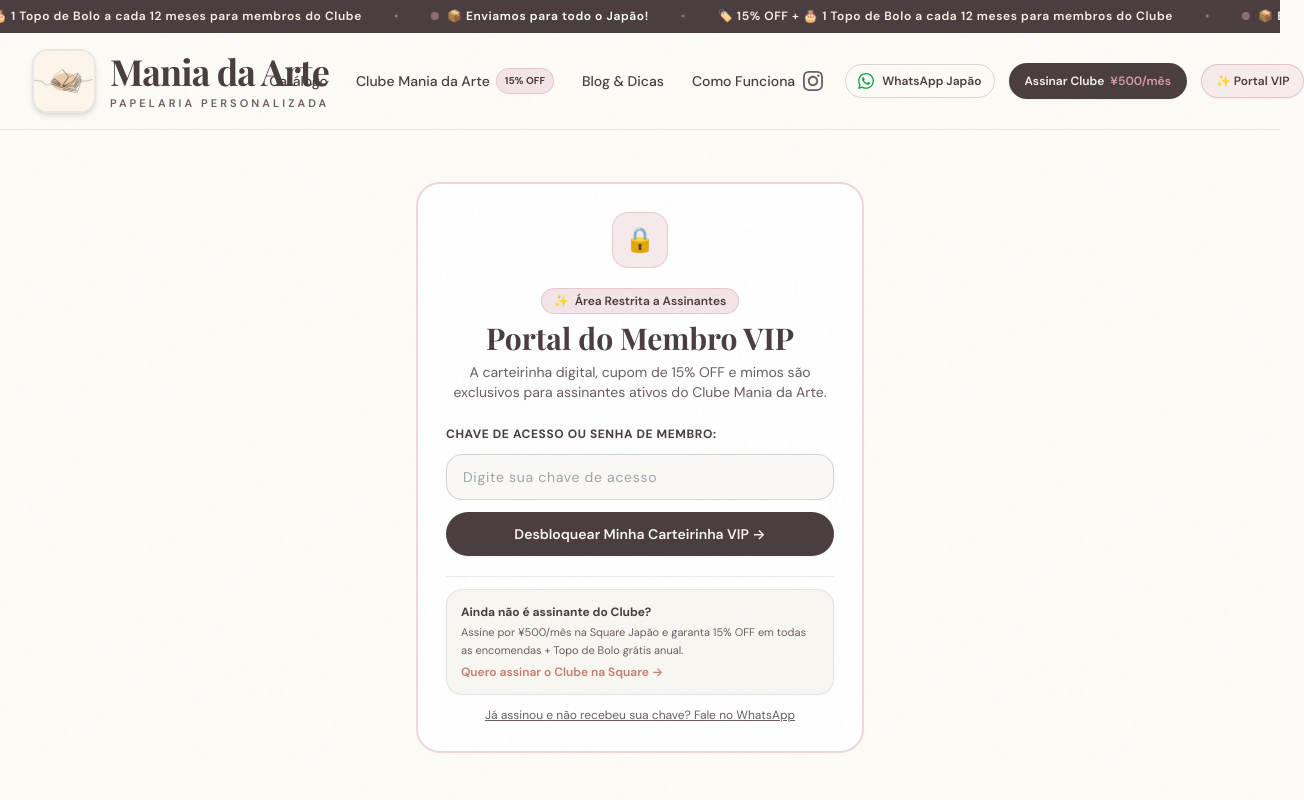
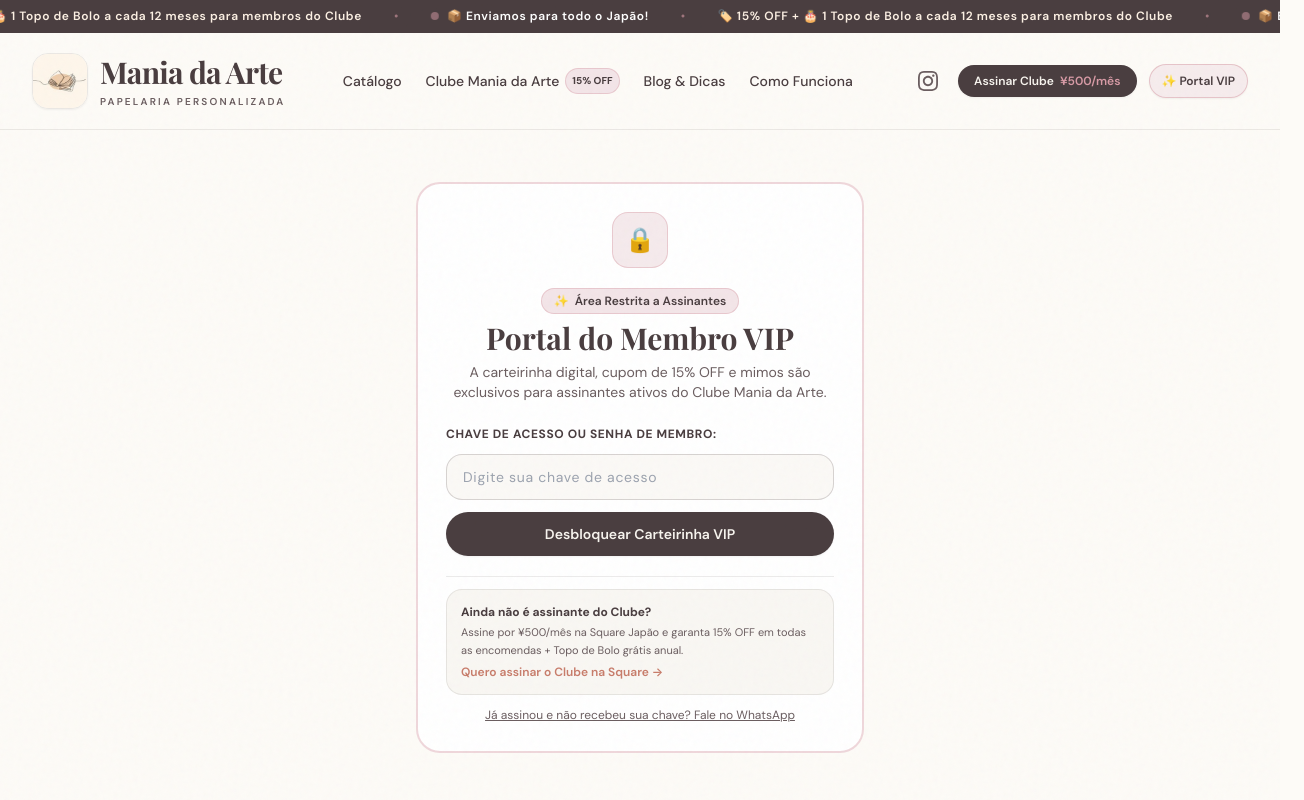
Before and after one commit to alexfujissawa/maniadaarte-site, an Astro site: page /clube/portal in a window 1280 px wide. Shown: the top 800 px of the page, 1304 px wide, since content can reach past the window. Built offline with nearby package versions, Linux system fonts and the light colour scheme; Astro itself is replaced by a stand-in of ours; a web font is replaced by a local one.

Commit message:
fix(header-portal): harmonizacao de espacamentos e navegacao responsiva

```diff
--- a/src/components/Header.astro
+++ b/src/components/Header.astro
@@ -79,32 +79,32 @@ const squareClubUrl = "https://square.link/u/maniadaarte";
     <div class="flex items-center justify-between h-24">
 
       <!-- Logo da Marca com Maior Destaque -->
-      <a href="/" class="flex items-center gap-3.5 group py-1.5" aria-label="Mania da Arte Home">
+      <a href="/" class="flex items-center gap-3 group py-1.5 shrink-0" aria-label="Mania da Arte Home">
         <div class="relative shrink-0">
           <img
             src="/images/logo-mania.png"
             alt="Mania da Arte Logo"
-            class="h-14 w-14 sm:h-16 sm:w-16 rounded-2xl object-cover shadow-md border-2 border-brand-brown/10 group-hover:scale-105 group-hover:shadow-lg transition-all duration-300"
+            class="h-12 w-12 sm:h-14 sm:w-14 rounded-2xl object-cover shadow-sm border border-brand-brown/10 group-hover:scale-105 transition-all duration-300"
           />
         </div>
         <div class="flex flex-col justify-center shrink-0">
-          <span class="font-serif text-2xl sm:text-3xl lg:text-4xl font-bold tracking-tight text-brand-brown group-hover:text-brand-terracotta transition-colors leading-none mb-1 whitespace-nowrap">
+          <span class="font-serif text-xl sm:text-2xl lg:text-3xl font-bold tracking-tight text-brand-brown group-hover:text-brand-terracotta transition-colors leading-none mb-1 whitespace-nowrap">
             Mania da Arte
           </span>
-          <span class="text-[10px] sm:text-[11px] tracking-[0.25em] sm:tracking-[0.28em] uppercase text-brand-softBrown font-semibold whitespace-nowrap">
+          <span class="text-[9px] sm:text-[10px] tracking-[0.22em] uppercase text-brand-softBrown font-semibold whitespace-nowrap">
             Papelaria Personalizada
           </span>
         </div>
       </a>
 
       <!-- Navegação Desktop -->
-      <nav class="hidden md:flex items-center space-x-5 lg:space-x-7 text-sm font-medium whitespace-nowrap">
+      <nav class="hidden lg:flex items-center space-x-4 xl:space-x-6 text-xs xl:text-sm font-medium whitespace-nowrap">
         <a href="/#catalogo" class="text-brand-brown hover:text-brand-terracotta transition-colors">
           Catálogo
         </a>
         <a href="/#clube" class="text-brand-brown hover:text-brand-terracotta transition-colors flex items-center gap-1.5">
           <span>Clube Mania da Arte</span>
-          <span class="bg-pastel-rose text-brand-brown text-[10px] font-bold px-2 py-0.5 rounded-full border border-brand-rose/40">
+          <span class="bg-pastel-rose text-brand-brown text-[10px] font-bold px-1.5 py-0.5 rounded-full border border-brand-rose/40">
             15% OFF
           </span>
         </a>
@@ -117,13 +117,13 @@ const squareClubUrl = "https://square.link/u/maniadaarte";
       </nav>
 
       <!-- Ações Diretas & Social -->
-      <div class="hidden sm:flex items-center space-x-2.5 lg:space-x-3.5 shrink-0 whitespace-nowrap">
+      <div class="hidden sm:flex items-center space-x-2 xl:space-x-3 shrink-0 whitespace-nowrap">
         <!-- Instagram -->
         <a
           href={instagramUrl}
           target="_blank"
           rel="noopener noreferrer"
-          class="p-2 text-brand-softBrown hover:text-brand-terracotta transition-colors rounded-full hover:bg-brand-brown/5"
+          class="hidden xl:flex p-2 text-brand-softBrown hover:text-brand-terracotta transition-colors rounded-full hover:bg-brand-brown/5"
           title="Siga @mania.daarte no Instagram"
           aria-label="Instagram da Mania da Arte"
         >
@@ -137,7 +137,7 @@ const squareClubUrl = "https://square.link/u/maniadaarte";
           href={`${whatsappBaseUrl}?text=${encodeURIComponent("Olá! Estou no site da Mania da Arte e gostaria de tirar uma dúvida sobre encomendas.")}`}
           target="_blank"
           rel="noopener noreferrer"
-          class="hidden lg:inline-flex items-center gap-2 text-xs font-semibold px-3 py-2 rounded-full border border-brand-brown/20 text-brand-brown hover:bg-brand-brown hover:text-white transition-all duration-300"
+          class="hidden 2xl:inline-flex items-center gap-2 text-xs font-semibold px-3 py-2 rounded-full border border-brand-brown/20 text-brand-brown hover:bg-brand-brown hover:text-white transition-all duration-300"
         >
           <svg class="w-4 h-4 fill-current text-green-600" viewBox="0 0 24 24">
             <path d="M.057 24l1.687-6.163c-1.041-1.804-1.588-3.849-1.587-5.946.003-6.556 5.338-11.891 11.893-11.891 3.181.001 6.167 1.24 8.413 3.488 2.245 2.248 3.481 5.236 3.48 8.414-.003 6.557-5.338 11.892-11.893 11.892-1.99-.001-3.951-.5-5.688-1.448l-6.305 1.654zm6.597-3.807c1.676.995 3.276 1.591 5.392 1.592 5.448 0 9.886-4.434 9.889-9.885.002-5.462-4.415-9.89-9.881-9.892-5.452 0-9.887 4.434-9.889 9.884-.001 2.225.651 3.891 1.746 5.634l-.999 3.648 3.742-.981zm11.387-5.464c-.074-.124-.272-.198-.57-.347-.297-.149-1.758-.868-2.031-.967-.272-.099-.47-.149-.669.149-.198.297-.768.967-.941 1.165-.173.198-.347.223-.644.074-.297-.149-1.255-.462-2.39-1.475-.883-.788-1.48-1.761-1.653-2.059-.173-.297-.018-.458.13-.606.134-.133.297-.347.446-.521.151-.172.2-.296.3-.495.099-.198.05-.372-.025-.521-.075-.148-.669-1.611-.916-2.206-.242-.579-.487-.501-.669-.51l-.57-.01c-.198 0-.52.074-.792.372s-1.04 1.016-1.04 2.479 1.065 2.876 1.213 3.074c.149.198 2.095 3.2 5.076 4.487.709.306 1.263.489 1.694.626.712.226 1.36.194 1.872.118.571-.085 1.758-.719 2.006-1.413.248-.695.248-1.29.173-1.414z"/>
@@ -150,7 +150,7 @@ const squareClubUrl = "https://square.link/u/maniadaarte";
           href={squareClubUrl}
           target="_blank"
           rel="noopener noreferrer"
-          class="inline-flex items-center gap-1.5 text-xs font-semibold px-4 py-2.5 rounded-full bg-brand-brown text-paper-warm hover:bg-brand-darkBrown shadow-sm hover:shadow transition-all duration-300"
+          class="inline-flex items-center gap-1.5 text-xs font-semibold px-3 sm:px-4 py-2 rounded-full bg-brand-brown text-paper-warm hover:bg-brand-darkBrown shadow-sm hover:shadow transition-all duration-300"
         >
           <span>Assinar Clube</span>
           <span class="text-brand-rose">¥500/mês</span>
@@ -159,7 +159,7 @@ const squareClubUrl = "https://square.link/u/maniadaarte";
         <!-- Portal do Membro VIP -->
         <a
           href="/clube/portal"
-          class="hidden xl:inline-flex items-center gap-1 text-xs font-semibold px-3.5 py-2 rounded-full border border-brand-rose/50 bg-pastel-rose/70 text-brand-brown hover:bg-white transition-all shadow-sm"
+          class="inline-flex items-center gap-1 text-xs font-semibold px-3 py-2 rounded-full border border-brand-rose/50 bg-pastel-rose/70 text-brand-brown hover:bg-white transition-all shadow-sm"
         >
           <span>✨ Portal VIP</span>
         </a>
--- a/src/pages/clube/portal.astro
+++ b/src/pages/clube/portal.astro
@@ -68,9 +68,9 @@ const squareCheckoutUrl = "https://square.link/u/maniadaarte";
 
           <button
             type="submit"
-            class="w-full py-3 px-6 rounded-full bg-brand-brown text-paper-warm font-semibold text-sm hover:bg-brand-darkBrown transition-all duration-200 shadow-sm hover:shadow active:scale-[0.99]"
+            class="w-full py-3 px-4 rounded-full bg-brand-brown text-paper-warm font-semibold text-xs sm:text-sm hover:bg-brand-darkBrown transition-all duration-200 shadow-sm hover:shadow active:scale-[0.99] whitespace-nowrap"
           >
-            Desbloquear Minha Carteirinha VIP →
+            Desbloquear Carteirinha VIP
           </button>
         </form>
 
```
